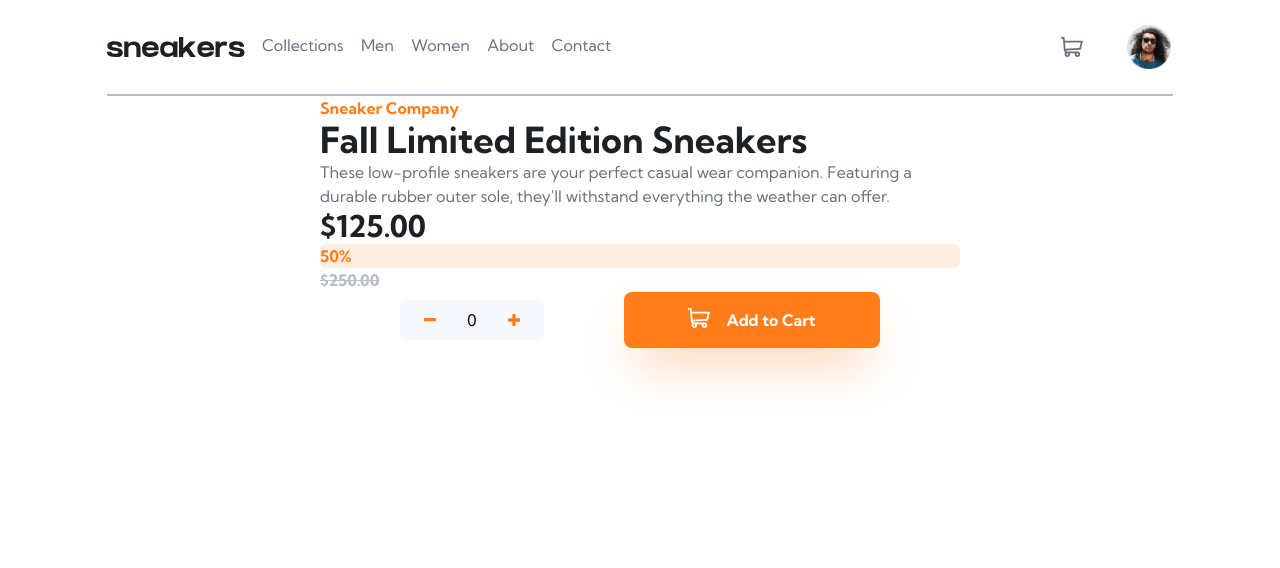
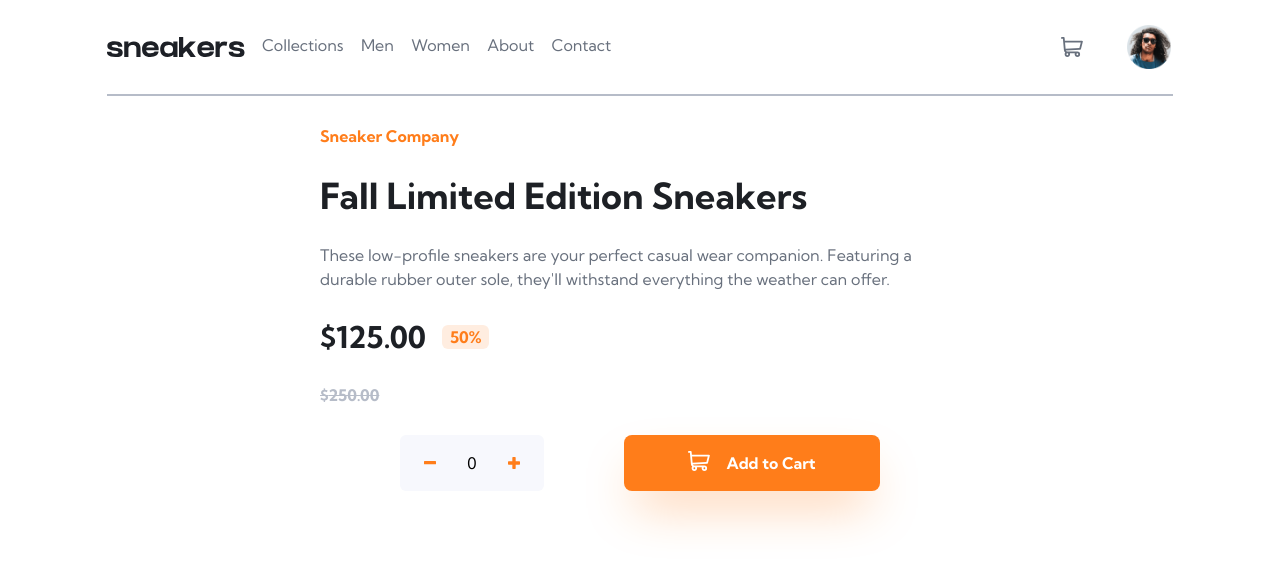
Before and after one commit to LeftySolara/fm-ecommerce-product-page, a React (Vite) app: page / in a window 1280 px wide. Shown: the top 568 px of the page. Built offline with nearby package versions, Linux system fonts and the light colour scheme.

Commit message:
Add: styling for product card

```diff
--- a/src/App.tsx
+++ b/src/App.tsx
@@ -7,7 +7,7 @@ function App() {
       <div className="flex w-full items-center justify-center">
         <Navbar />
       </div>
-      <div className="flex w-full justify-center">
+      <div className="flex h-full w-full justify-center">
         <ProductCard
           company="Sneaker Company"
           name="Fall Limited Edition Sneakers"
--- a/src/components/ProductCard/ProductCard.tsx
+++ b/src/components/ProductCard/ProductCard.tsx
@@ -12,16 +12,18 @@ const ProductCard = (props: ProductCardProps) => {
   const { company, name, description, regularPrice, salePrice } = props;
 
   return (
-    <div className="w-1/2">
+    <div className="flex h-3/5 w-1/2 flex-col justify-evenly">
       <p className="font-[700] text-orange">{company}</p>
       <h1 className="text-4xl font-[700] text-blue-400">{name}</h1>
       <p className="text-blue-300">{description}</p>
-      <p className="text-3xl font-[700] text-blue-400">
-        ${salePrice.toFixed(2)}
-      </p>
-      <p className="rounded-md bg-paleOrange font-[700] text-orange">
-        {((salePrice / regularPrice) * 100).toFixed(0)}%
-      </p>
+      <div className="flex w-1/2 flex-row items-center justify-start">
+        <p className="text-3xl font-[700] text-blue-400">
+          ${salePrice.toFixed(2)}
+        </p>
+        <p className="ml-4 rounded-md bg-paleOrange px-2 font-[700] text-orange">
+          {((salePrice / regularPrice) * 100).toFixed(0)}%
+        </p>
+      </div>
       <p className="font-[700] text-blue-200 line-through">
         ${regularPrice.toFixed(2)}
       </p>
--- a/src/globals.css
+++ b/src/globals.css
@@ -2,7 +2,12 @@
 @tailwind components;
 @tailwind utilities;
 
+body {
+	height: 100vh;
+}
+
 #root {
+	height: 100%;
 	display: flex;
 	justify-content: center;
 }
```
